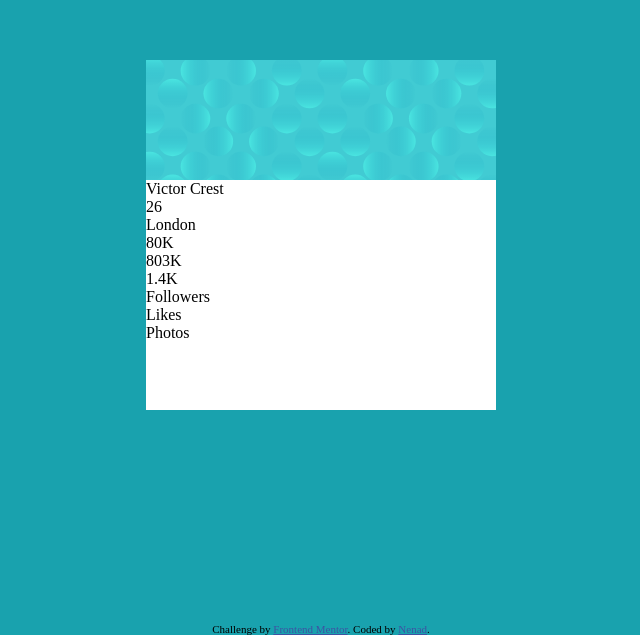
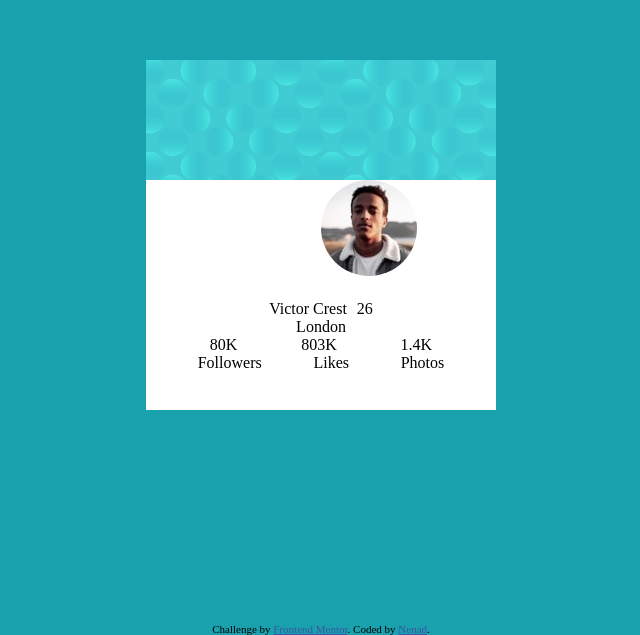
Before and after one commit to nmirce/profile-card-component, a plain HTML site: page index.html in a window 1280 px wide. Shown: the part 165-800 px from the top of the page, without its empty margins (319-959 px from the left). Drawn offline with Linux system fonts and the light colour scheme.

Commit message:
work in progress

```diff
--- a/index.html
+++ b/index.html
@@ -14,6 +14,7 @@
       <div id="top">
       </div>
       <div id="picture">
+        <img src="images/image-victor.jpg" alt="profile picture">
       </div>
       <div id="bottom">
         <div id="info">
--- a/style.css
+++ b/style.css
@@ -9,7 +9,7 @@
 .footer a { color: hsl(228, 45%, 44%); }
 
 
-html, body {
+* {
     margin: 0px;
 }
 
@@ -30,6 +30,7 @@ p {
     background: white;
     height: 350px;
     width: 350px;
+    position: relative;
 }
 
 #top {
@@ -37,3 +38,41 @@ p {
     background-color: blue;
     background-image: url(images/bg-pattern-card.svg)
 }
+
+#picture {
+    text-align: center;
+    margin: 0;
+    border: 0;
+}
+
+img {
+    border-radius: 50px;
+    margin: 0;
+    border: 0;
+    padding: 0;
+    position: absolute;
+}
+
+#info {
+    display: flex;
+    justify-content: center;
+    padding-top: 120px;
+}
+
+.age {
+    padding-left: 10px;
+}
+
+.city {
+    text-align: center;
+}
+
+#numbers {
+    display: flex;
+    justify-content: space-evenly;
+}
+
+#text {
+    display: flex;
+    justify-content: space-evenly;
+}
```
